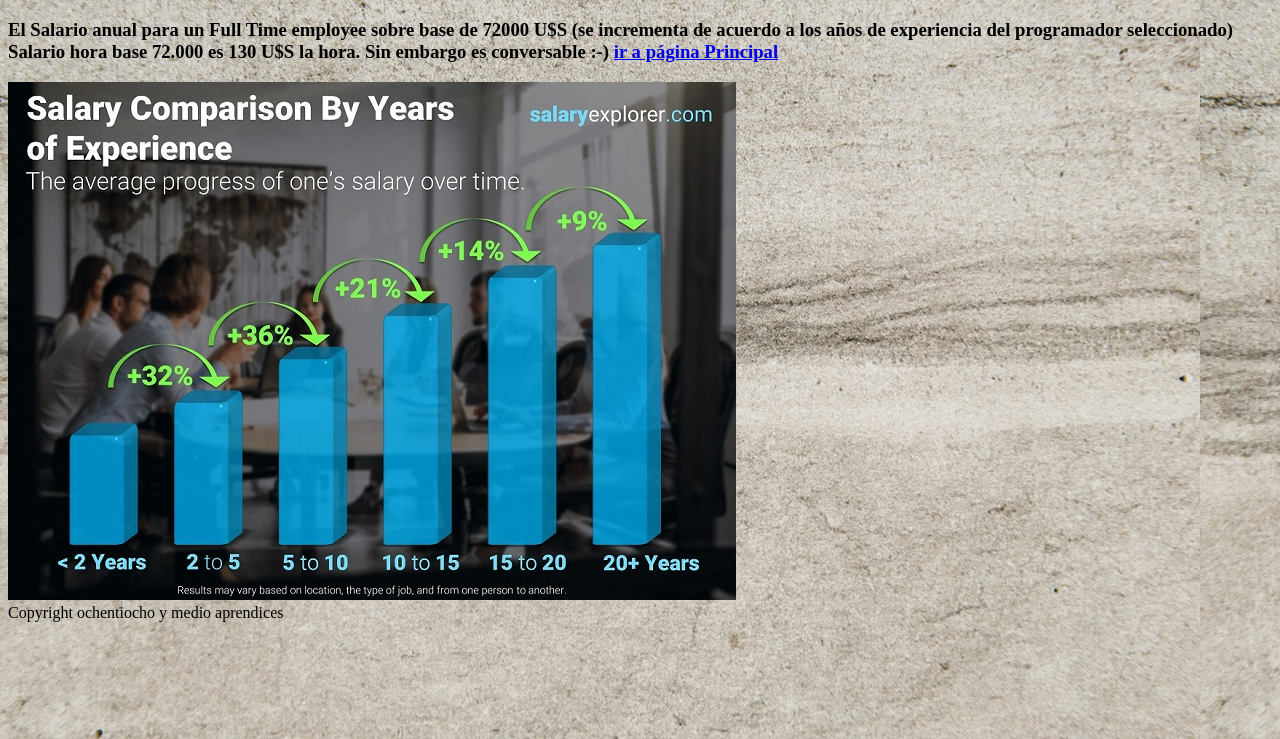
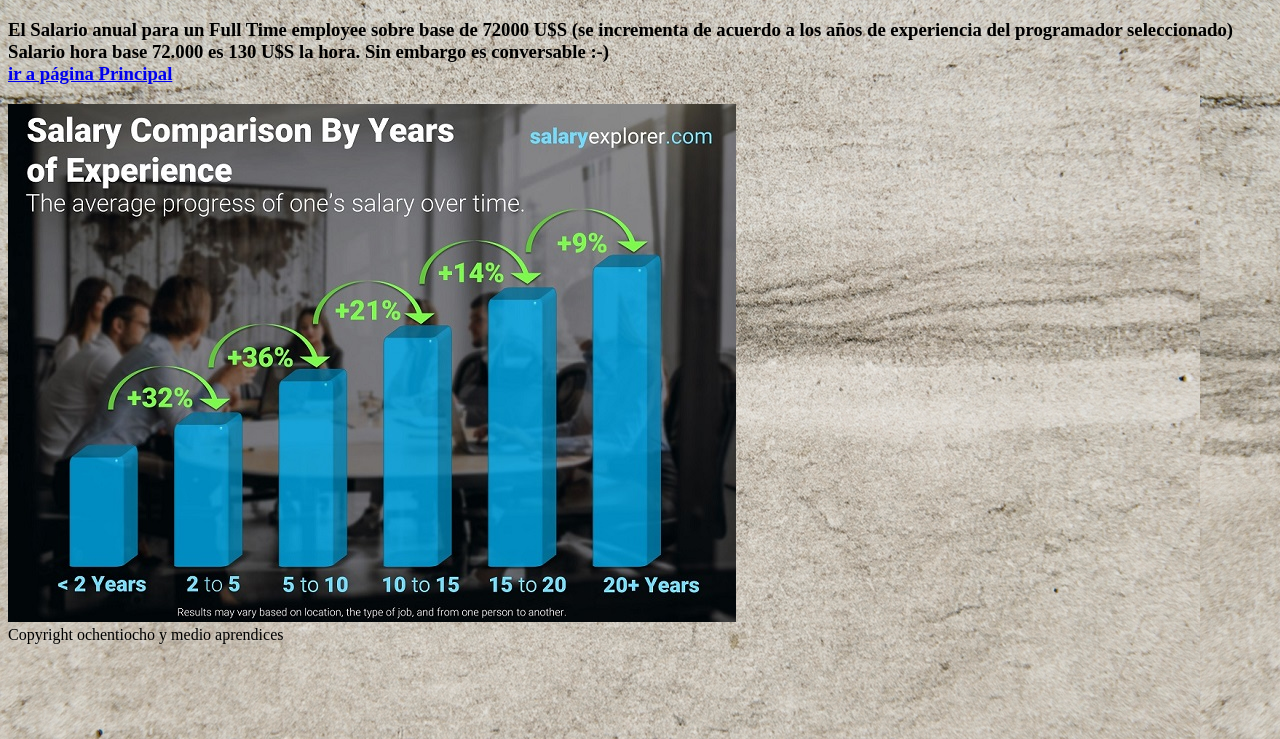
Before and after one commit to hugoJPerez/hugoJperez.github.io, a plain HTML site: page servicio_tarifas.html in a window 1280 px wide. Shown: the part 61-800 px from the top of the page. Drawn offline with Linux system fonts and the light colour scheme.

Commit message:
minor mods

```diff
--- a/servicio_tarifas.html
+++ b/servicio_tarifas.html
@@ -10,7 +10,7 @@
     <h1>Codeamos a destajo por hora y en Dólares</h1>
     <nav>
         <h3>
-            <a>El Salario anual para un Full Time employee sobre base de 72000 U$S (se incrementa de acuerdo a los años de experiencia del programador seleccionado) Salario hora base 72.000 es 130 U$S la hora. Sin embargo es conversable :-)</a>
+            <a>El Salario anual para un Full Time employee sobre base de 72000 U$S (se incrementa de acuerdo a los años de experiencia del programador seleccionado) Salario hora base 72.000 es 130 U$S la hora. Sin embargo es conversable :-) <br></a>
             <a href="https://hugojperez.github.io/" target="_blank"> ir a página Principal
             </a>
         </h3>
```
